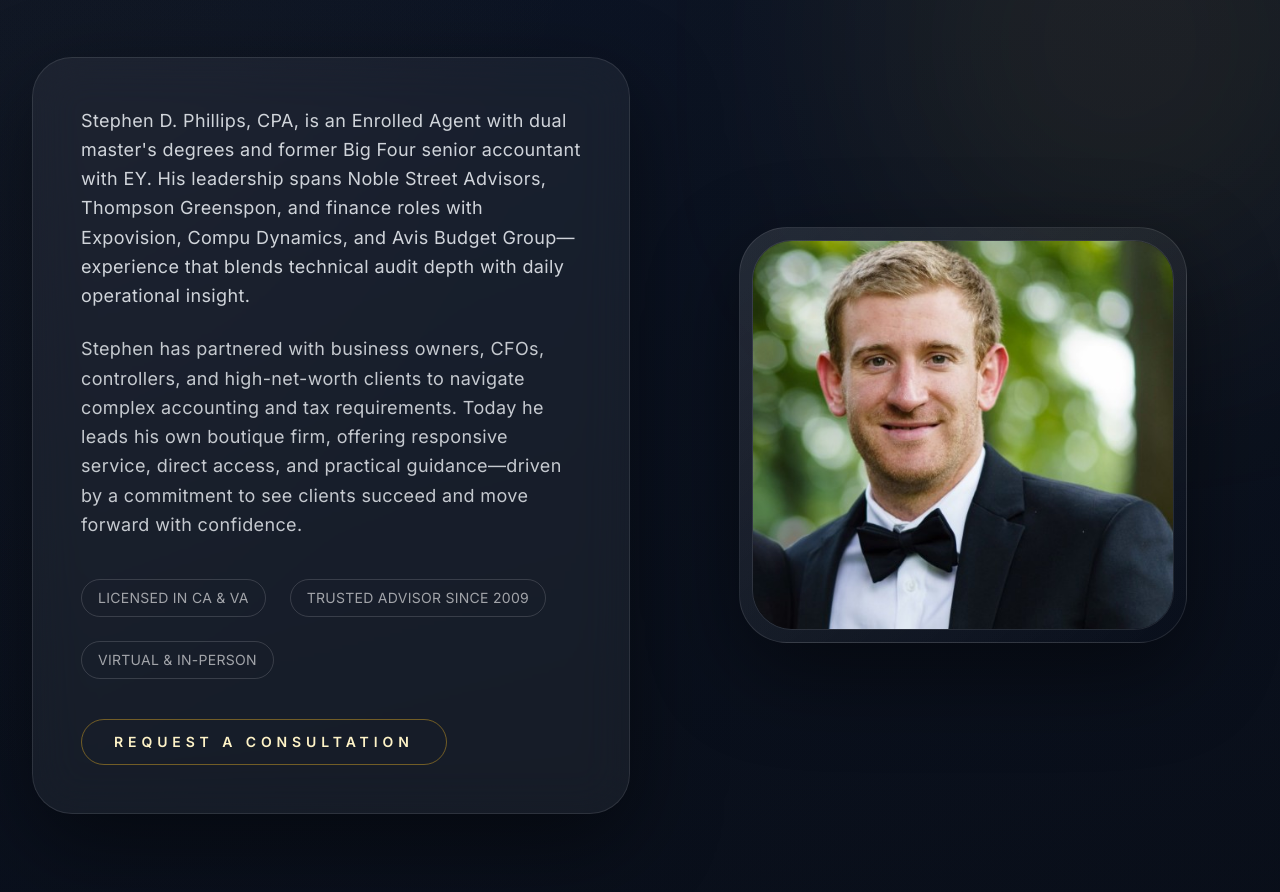
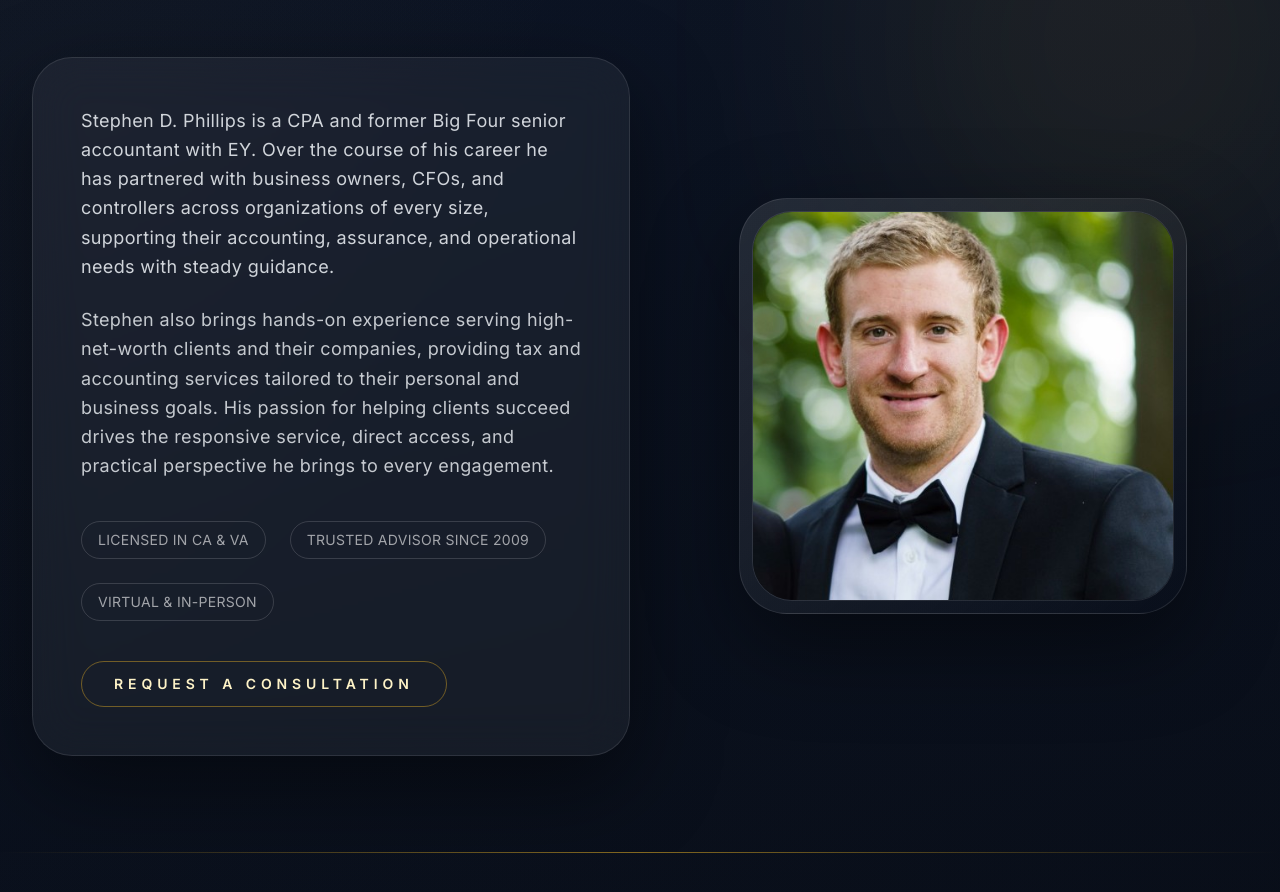
Before and after one commit to Tictockloc08/stove-cpa, a Next.js app: page / in a window 1280 px wide. Shown: the part 2960-3852 px from the top of the page. Built offline with nearby package versions, Linux system fonts and the light colour scheme; a web font is replaced by a local one.

Commit message:
Update Stephen bio with client copy

```diff
--- a/src/components/sections/AboutMrPhillips.tsx
+++ b/src/components/sections/AboutMrPhillips.tsx
@@ -16,15 +16,14 @@ export default function AboutMrPhillips() {
         <div className="mt-16 grid gap-12 lg:grid-cols-[1.05fr_1fr]">
           <div className="rounded-[2.5rem] border border-white/10 bg-white/5 p-12 shadow-[0_30px_90px_rgba(0,0,0,0.45)] backdrop-blur-xl">
             <p className="text-lg leading-relaxed text-slate-100/85">
-              Stephen D. Phillips, CPA, is an Enrolled Agent with dual master&apos;s degrees and former Big Four senior
-              accountant with EY. His leadership spans Noble Street Advisors, Thompson Greenspon, and finance roles with
-              Expovision, Compu Dynamics, and Avis Budget Group—experience that blends technical audit depth with daily
-              operational insight.
+              Stephen D. Phillips is a CPA and former Big Four senior accountant with EY. Over the course of his career he
+              has partnered with business owners, CFOs, and controllers across organizations of every size, supporting
+              their accounting, assurance, and operational needs with steady guidance.
             </p>
             <p className="mt-6 text-lg leading-relaxed text-slate-100/80">
-              Stephen has partnered with business owners, CFOs, controllers, and high-net-worth clients to navigate complex
-              accounting and tax requirements. Today he leads his own boutique firm, offering responsive service, direct
-              access, and practical guidance—driven by a commitment to see clients succeed and move forward with confidence.
+              Stephen also brings hands-on experience serving high-net-worth clients and their companies, providing tax and
+              accounting services tailored to their personal and business goals. His passion for helping clients succeed
+              drives the responsive service, direct access, and practical perspective he brings to every engagement.
             </p>
             <div className="mt-10 flex flex-wrap items-center gap-6 text-sm uppercase tracking-[0.35em] text-white/60">
               <span className="rounded-full border border-white/15 px-4 py-2">Licensed in CA & VA</span>
```
